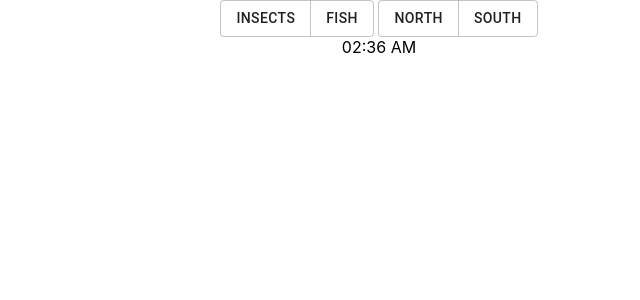
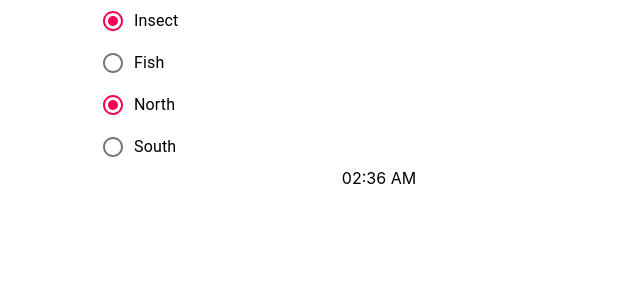
Before and after one commit to LyDawei/ac-critterpedia, a React (Create React App) app: page / in a window 1280 px wide. Shown: the top 300 px of the page, without its empty margins (261-901 px from the left). Built offline with nearby package versions, Linux system fonts and the light colour scheme.

Commit message:
Moved timer functionality to parent component. Added some default for initial loadout.

```diff
--- a/src/Components/AcApp.jsx
+++ b/src/Components/AcApp.jsx
@@ -3,16 +3,31 @@ import Container from '@material-ui/core/Container';
 import Header from './Header';
 import bugList from '../Constants/Insects';
 import fishList from '../Constants/Fish';
+
 export default class AcApp extends Component {
 
   constructor() {
     super();
     this.onSetType = this.onSetType.bind(this);
     this.onSetHemisphere = this.onSetHemisphere.bind(this);
-    this.state = {};
-    this.createLocalCache();
+    this.getTime = this.getTime.bind(this);
+    this.getCalendar = this.getCalendar.bind(this);
+    this.date = new Date();
+    this.state = {
+      type: 'insect',
+      hemisphere: 'north'
+    };
 
-    var today = new Date();
+  }
+
+  componentDidMount() {
+    this.getTimeInterval = setInterval(this.getTime, 1000);
+    this.getCalendarInterval = setInterval(this.getCalendar, 1000);
+  }
+
+  componentWillUnmount() {
+    clearInterval(this.getTimeInterval);
+    clearInterval(this.getCalendarInterval);
   }
 
   createLocalCache() {
@@ -171,23 +186,56 @@ export default class AcApp extends Component {
   //   }
   // }
 
+  getTime() {
+    let date = new Date();
+    let h = date.getHours();
+    let m = date.getMinutes();
+    let ses = ' AM';
+    if (h > 12) {
+      h -= 12;
+      ses = ' PM'
+    }
+
+    if (h === 0) {
+      h = 12;
+    }
+
+    h = h < 10 ? `0${h}` : h;
+    m = m < 10 ? `0${m}` : m;
+    this.setState({ time: `${h}:${m}${ses}` });
+  }
+
+  getCalendar() {
+    const months = [
+      "January", "February", "March",
+      "April", "May", "June",
+      "July", "August", "September",
+      "October", "November", "December"
+    ];
+
+    this.setState({ calendar: `${months[this.date.getMonth()]} ${this.date.getDate()}` });
+  }
+
+
 
   onSetType(type) {
     this.setState({ type });
-    console.log(this.state);
   }
 
   onSetHemisphere(hemisphere) {
 
     this.setState({ hemisphere });
-    console.log(this.state);
   }
   render() {
     return (
       <div>
+
         <Container maxWidth="sm">
           <Header
-            currentDate={this.today}
+            calendar={this.state.calendar}
+            type={this.state.type}
+            hemisphere={this.state.hemisphere}
+            time={this.state.time}
             setType={this.onSetType}
             setHemisphere={this.onSetHemisphere} />
         </Container>
--- a/src/Components/Header.jsx
+++ b/src/Components/Header.jsx
@@ -1,60 +1,22 @@
-import { Component } from 'react';
 import React from 'react';
-import Button from '@material-ui/core/Button';
-import ButtonGroup from '@material-ui/core/ButtonGroup';
+import { RadioGroup, Radio, FormControlLabel } from '@material-ui/core';
 
 
 
-export default class Header extends Component {
-
-    constructor(props) {
-        super(props);
-        this.getTime = this.getTime.bind(this);
-    }
-
-    componentDidMount() {
-        setInterval(this.getTime, 1000);
-    }
-
-    getTime() {
-        let date = new Date();
-        let h = date.getHours();
-        let m = date.getMinutes();
-        let ses = ' AM';
-        if (h > 12) {
-            h -= 12;
-            ses = ' PM'
-        }
-
-        if (h === 0) {
-            h = 12;
-        }
-
-        h = h < 10 ? `0${h}` : h;
-        m = m < 10 ? `0${m}` : m;
-        this.setState({ time: `${h}:${m}${ses}` });
-    }
-
-
-
-    render() {
-        return (
-            <div>
-                <ButtonGroup>
-                    <Button onClick={() => this.props.setType('insects')}>Insects</Button>
-                    <Button onClick={() => this.props.setType('fish')}>Fish</Button>
-                </ButtonGroup>
-                    &nbsp;
-                <ButtonGroup>
-                    <Button onClick={() => this.props.setHemisphere('north')}>North</Button>
-                    <Button onClick={() => this.props.setHemisphere('south')}>South</Button>
-                </ButtonGroup>
-
-                <div>
-                    {this.state && this.state.time}
-                </div>
-            </div>
-        );
-    }
-
+export default function Header(props) {
+  return (
+    <div>
+      <RadioGroup value={props.type} onChange={(e) => props.setType(e.target.value)}>
+        <FormControlLabel value="insect" control={<Radio />} label="Insect" />
+        <FormControlLabel value="fish" control={<Radio />} label="Fish" />
+      </RadioGroup>
+      <RadioGroup value={props.hemisphere} onChange={(e) => props.setHemisphere(e.target.value)}>
+        <FormControlLabel value="north" control={<Radio />} label="North" />
+        <FormControlLabel value="south" control={<Radio />} label="South" />
+      </RadioGroup>
+      <div>
+        {props.time}
+      </div>
+    </div >
+  );
 }
```
Also changed, not shown: 1 other file (tests, documents, lock files or other folders).
